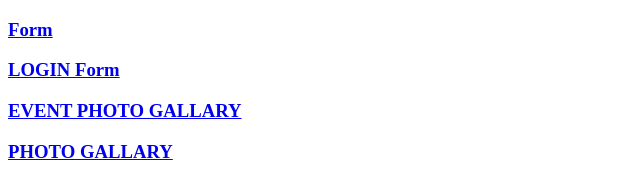
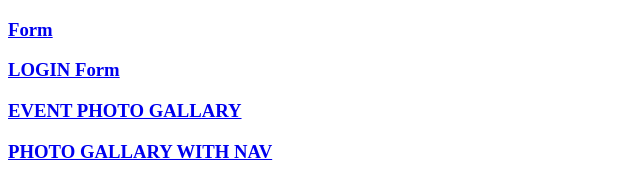
Before and after one commit to chandinisattineni/CHANDINI-, a plain HTML site: page index.html in a window 1280 px wide. Shown: the whole page, without its empty margins (0-640 px from the left). Drawn offline with Linux system fonts and the light colour scheme.

Commit message:
Update index.html

```diff
--- a/index.html
+++ b/index.html
@@ -5,7 +5,7 @@
             <a href="form.html"><h3>Form</h3></a>
             <a href="login form.html"><h3>LOGIN Form</h3></a>
             <a href="photo gallary.html"><h3>EVENT PHOTO GALLARY</h3></a>
-            <a href="ham gallary.html"><h3>PHOTO GALLARY</h3></a>
+            <a href="ham gallary.html"><h3>PHOTO GALLARY WITH NAV</h3></a>
         </body>
     </head>
 </html>
```
